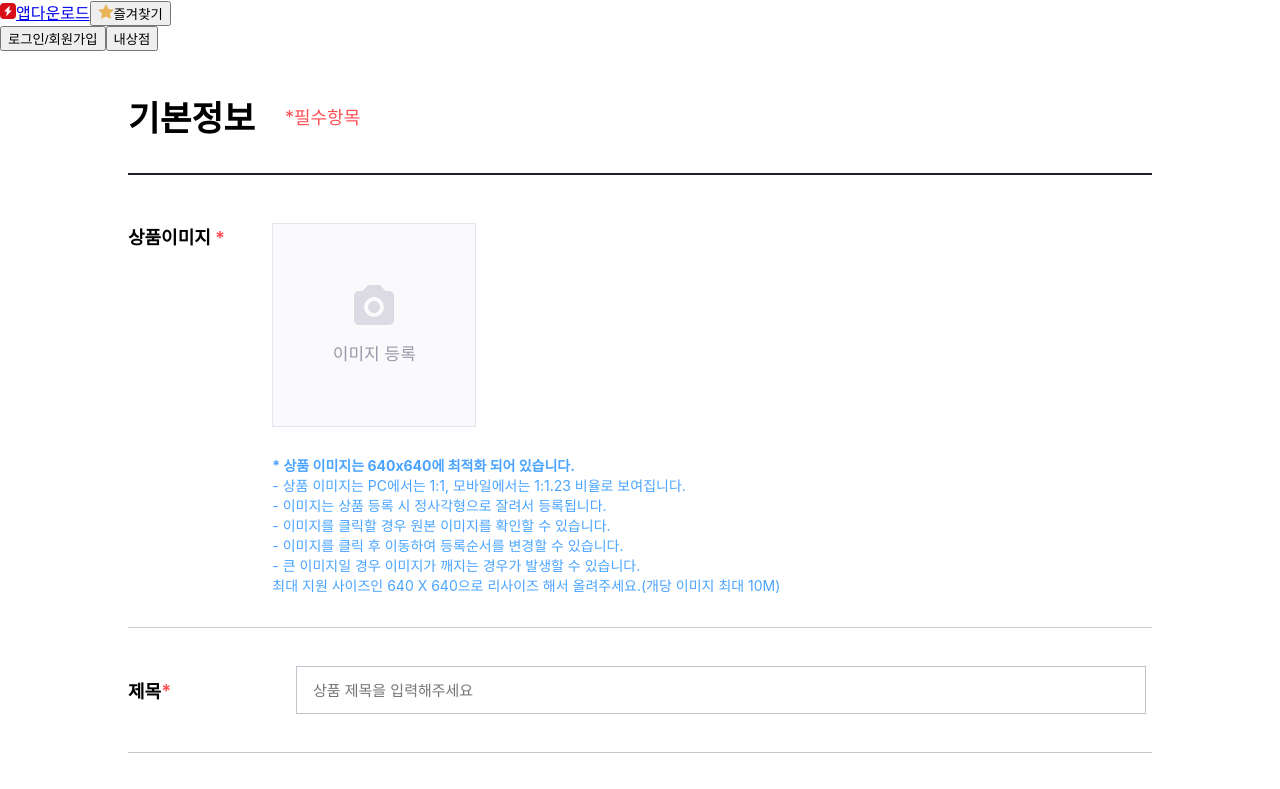
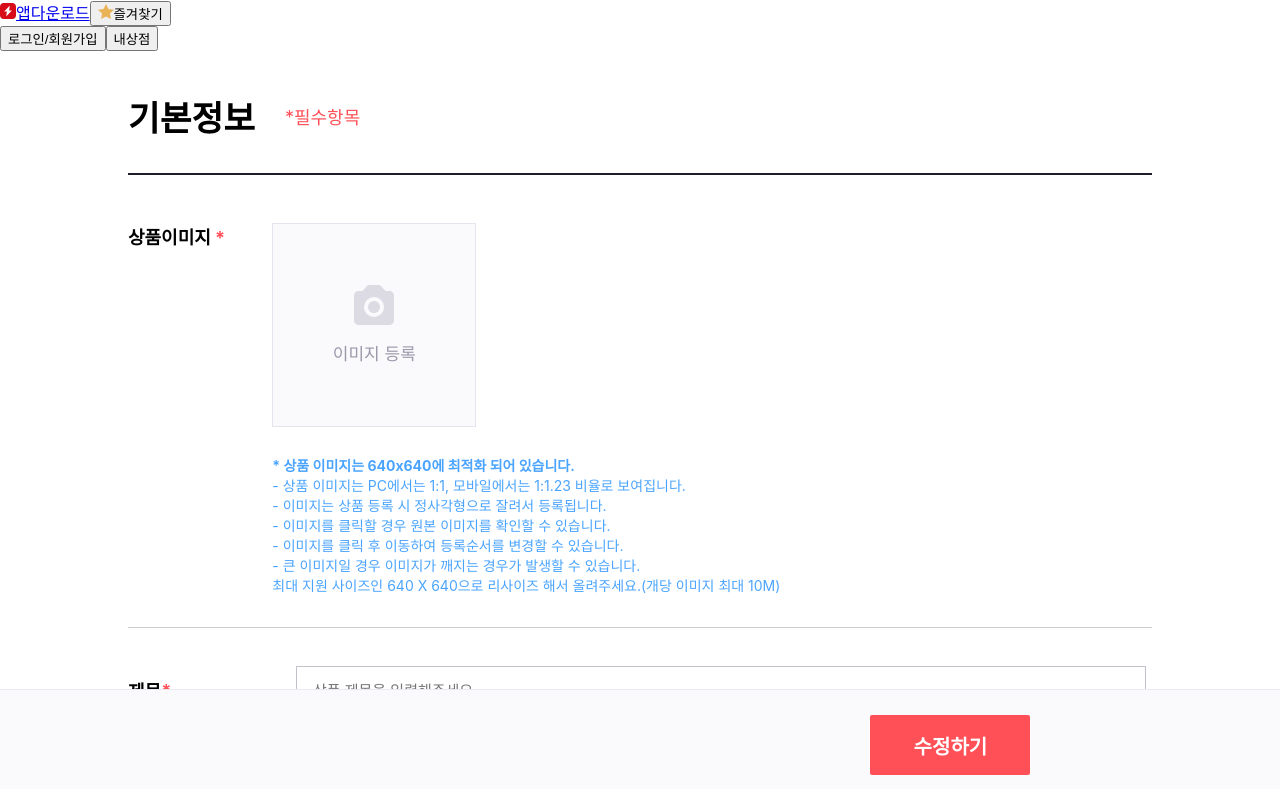
Before and after one commit to dol-mypage/lightningmarket, a React (Create React App) app: page /products/update/1 in a window 1280 px wide. Shown: the top 789 px of the page. Built offline with nearby package versions, Linux system fonts and the light colour scheme.

Commit message:
수정하기 버튼 position: stiky추가

```diff
--- a/src/pages/Update.jsx
+++ b/src/pages/Update.jsx
@@ -1,9 +1,9 @@
 import React from 'react'
 import axios from 'axios'
 import styled from 'styled-components'
-import { useState } from 'react'
+import { useState,useEffect } from 'react'
 import { useParams } from 'react-router-dom'
-import { useDispatch } from 'react-redux'
+import { useDispatch,useSelector } from 'react-redux'
 import { _updatePost } from '../redux/modules/PostSlice'
 import './style.css'
 
@@ -256,6 +256,8 @@ const Update = () => {
     <Btnarea>
       <button onClick={onUpdatePost}>수정하기</button>
     </Btnarea>
+    <Btnarea1>
+    </Btnarea1>
   </>
   );
 };
@@ -379,6 +381,8 @@ const PState = styled.b`
 `
 const DivState = styled.div`
   font-size:16px;
+  display:flex;
+  justify-content:center;
 `
 const StateInput = styled.input.attrs({type:"checkbox"})`
   cursor: pointer;
@@ -502,27 +506,6 @@ const ContBottom = styled.div`
         color: rgb(155, 153, 169);
     }
 `;
-const Btnarea = styled.div`
-    width: 100%;
-    height: 150px;
-    background: rgb(250, 250, 253);
-    box-shadow: rgb(234 233 241) 0px -1px 0px 0px;
-    padding: 20px 0px 20px;
-    box-sizing: border-box;
-    button {
-        display: absolute;
-        left: 68%;
-        border:none;
-        height: 60px;
-        width: 10rem;
-        color: rgb(255, 255, 255);
-        font-size: 20px;
-        font-weight: 700;
-        border-radius: 2px;
-        background: rgb(255, 80, 88);
-        position: relative;
-    }
-`
 const LiTag = styled.div`
   padding: 38px 0px;
   display: flex;
@@ -579,4 +562,31 @@ const DivCount = styled.div`
     }
   }
 `
+const Btnarea = styled.div`
+    position:sticky;
+    bottom:0px;
+    left:0px;
+    width: 100%;
+    height: 110px;
+    background: rgb(250, 250, 253);
+    box-shadow: rgb(234 233 241) 0px -1px 0px 0px;
+    padding: 25px 0px 20px;
+    box-sizing: border-box;
+    button {
+        display: absolute;
+        left: 68%;
+        border:none;
+        height: 60px;
+        width: 10rem;
+        color: rgb(255, 255, 255);
+        font-size: 20px;
+        font-weight: 700;
+        border-radius: 2px;
+        background: rgb(255, 80, 88);
+        position: relative;
+    }
+`
+const Btnarea1 = styled.div`
+    position:relative;
+`
 export default Update;
```
